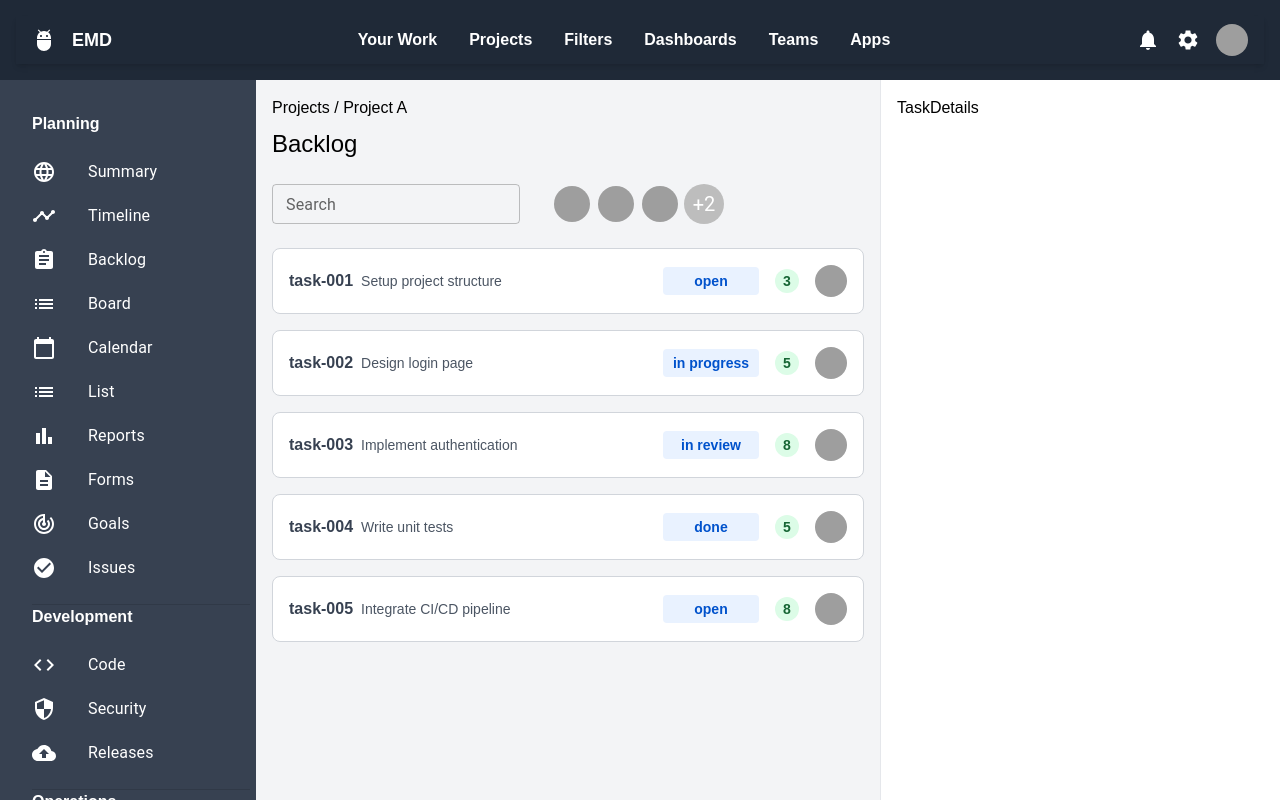
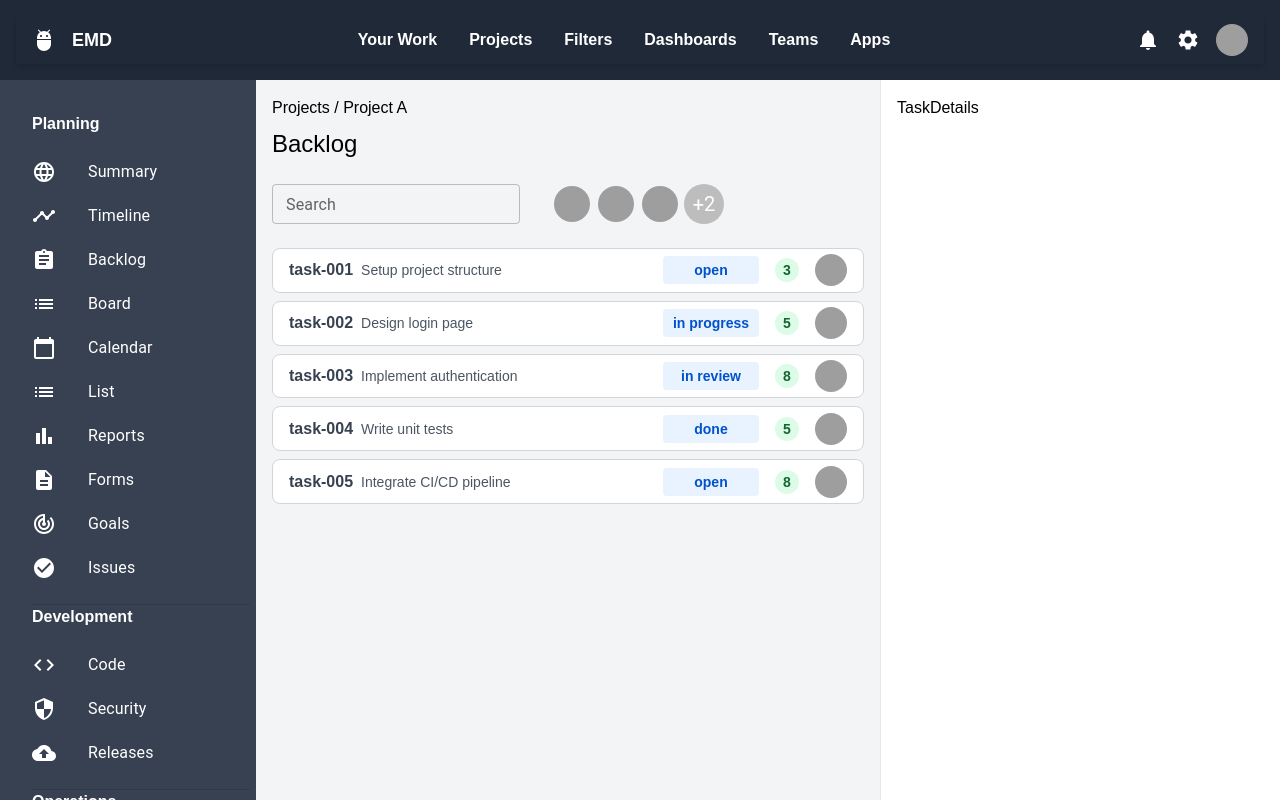
Before and after one commit to enesmalikdmn/task-management-system, a Next.js app: page / in a window 1280 px wide. Built offline with nearby package versions, Linux system fonts and the light colour scheme; grey boxes are pictures that could not be loaded.

Commit message:
feat: added drag and drop for task list

```diff
--- a/components/TaskList/TaskListArea.tsx
+++ b/components/TaskList/TaskListArea.tsx
@@ -2,15 +2,66 @@
 
 import { useAppStore } from '@/store/appStore';
 import Avatar from '@mui/material/Avatar';
+import {
+  DndContext,
+  useDroppable,
+  useDraggable,
+  DragEndEvent,
+} from '@dnd-kit/core';
 
 export default function TaskListArea() {
-  const { tasks: taskList } = useAppStore();
+  const { tasks: taskList, updateTaskOrder } = useAppStore();
+
+  const handleDragEnd = (event: DragEndEvent) => {
+    const { active, over } = event;
+    console.log(active, over);
+
+    if (!over || active.id === over.id) return;
+    updateTaskOrder(active.id.toString(), over.id.toString());
+  };
 
   return (
-    <div className="flex flex-col gap-4">
+    <DndContext onDragEnd={handleDragEnd}>
+      <div className="flex flex-col h-64 gap-2">
         {taskList.map((task) => (
+            <DraggableDroppableTask key={`${task.id}-${task.startDate}`} task={task} />
+        ))}
+      </div>
+    </DndContext>
+  );
+}
+
+function DraggableDroppableTask({
+  task,
+}: {
+  task: {
+    id: string;
+    name: string;
+    workflowStatus: string;
+    storyPoint: number;
+    assignedTo: string;
+  };
+}) {
+  const {
+    setNodeRef: draggableRef,
+    attributes,
+    listeners,
+  } = useDraggable({
+    id: task.id,
+  });
+
+  const { setNodeRef: droppableRef } = useDroppable({
+    id: task.id,
+  });
+
+  return (
     <div
-          key={task.id}
+      ref={(node) => {
+        draggableRef(node);
+        droppableRef(node);
+      }}
+      {...listeners}
+      {...attributes}
       className="flex flex-col sm:flex-row justify-between items-start sm:items-center p-4 border border-gray-300 rounded-lg bg-white overflow-hidden"
     >
       <div className="flex flex-col sm:flex-row items-start sm:items-center gap-2 w-full">
@@ -33,7 +84,5 @@ export default function TaskListArea() {
         />
       </div>
     </div>
-      ))}
-    </div>
   );
 }
--- a/store/appStore.ts
+++ b/store/appStore.ts
@@ -9,6 +9,7 @@ interface AppState {
   setTasks: (tasks: Task[]) => void;
   addTask: (task: Task) => void;
   updateTask: (taskId: string, updatedTask: Task) => void;
+  updateTaskOrder: (taskId: string, overId: string) => void;
   deleteTask: (taskId: string) => void;
 }
 
@@ -24,6 +25,23 @@ export const useAppStore = create<AppState>((set) => ({
         task.id === taskId ? updatedTask : task,
       ),
     })),
+  updateTaskOrder: (taskId: string, overId: string) =>
+    set((state) => {
+      const tasks = [...state.tasks];
+      const sourceIndex = tasks.findIndex((task) => task.id === taskId);
+      const destinationIndex = tasks.findIndex((task) => task.id === overId);
+
+      if (sourceIndex === -1 || destinationIndex === -1) {
+        console.warn('Invalid task or destination ID');
+        return { tasks };
+      }
+
+      const [movedTask] = tasks.splice(sourceIndex, 1);
+
+      tasks.splice(destinationIndex, 0, movedTask);
+
+      return { tasks };
+    }),
   deleteTask: (taskId: string) =>
     set((state) => ({
       tasks: state.tasks.filter((task) => task.id !== taskId),
```
Lines whose indentation alone changed are shown as unchanged.
